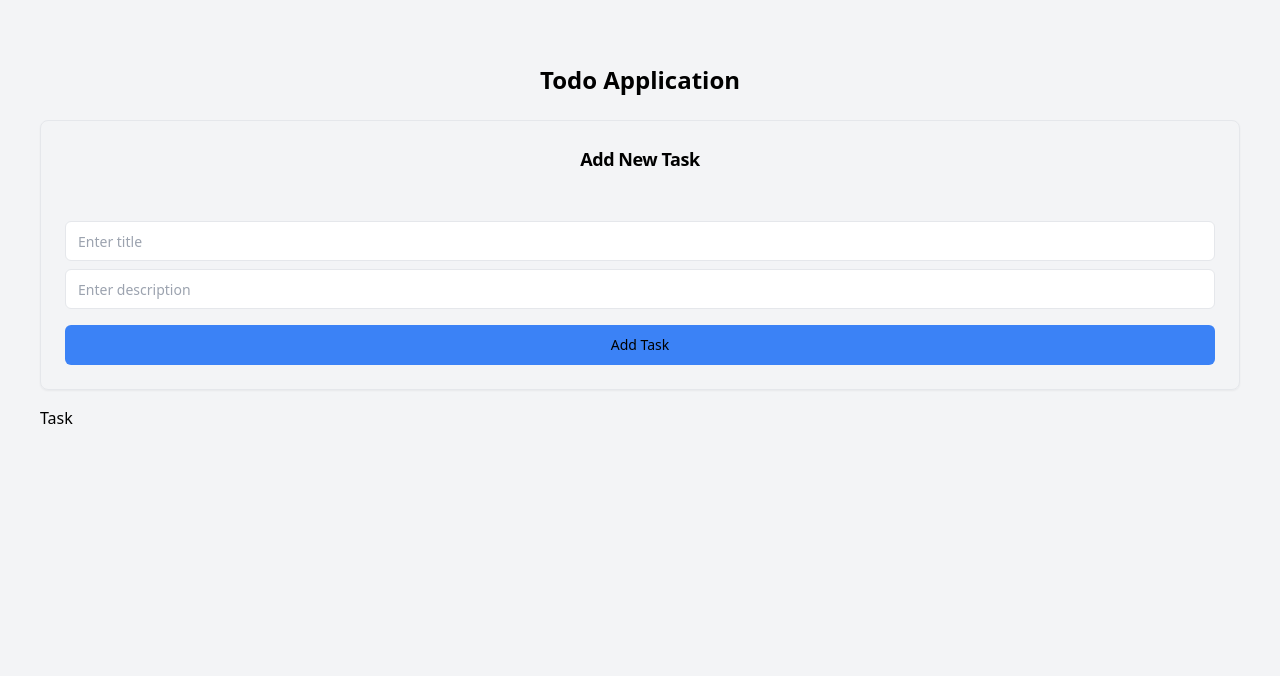
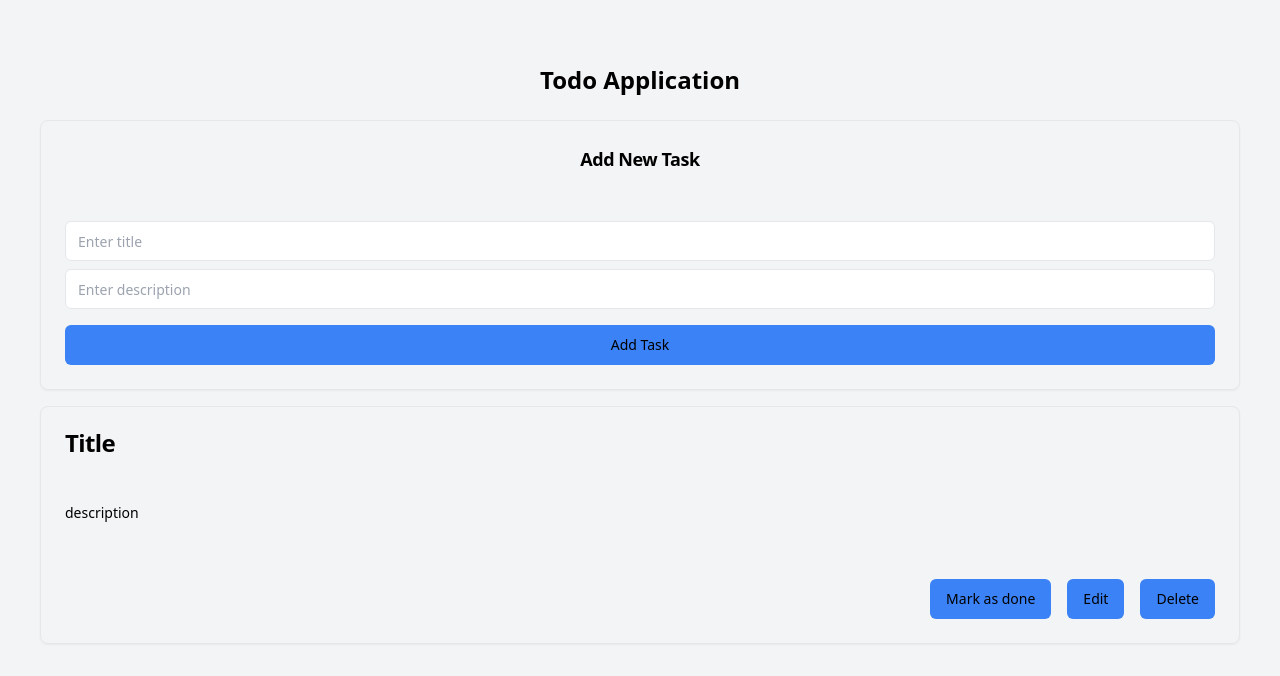
Before and after one commit to anoopraju31/100xdevs_cohort, a React (Vite) app in the folder week 4/week-4.2/vite-react-todo/: page / in a window 1280 px wide. Shown: the top 676 px of the page. Built offline with nearby package versions, Linux system fonts and the light colour scheme.

Commit message:
Week 4.2 React - Vite - Task Component - styled

```diff
--- a/week 4/week-4.2/vite-react-todo/src/components/Task.jsx
+++ b/week 4/week-4.2/vite-react-todo/src/components/Task.jsx
@@ -1,5 +1,23 @@
+import Button from './Button'
+
 const Task = () => {
-	return <div>Task</div>
+	return (
+		<div className='rounded-lg border bg-card text-card-foreground shadow-sm'>
+			<div className='flex flex-col space-y-1.5 p-6'>
+				<h3 className='text-2xl font-semibold leading-none tracking-tight'>
+					Title
+				</h3>
+			</div>
+
+			<p className='p-6 text-sm'> description </p>
+
+			<div className='items-center p-6 flex gap-4 justify-end'>
+				<Button title='Mark as done' />
+				<Button title='Edit' />
+				<Button title='Delete' />
+			</div>
+		</div>
+	)
 }
 
 export default Task
```
